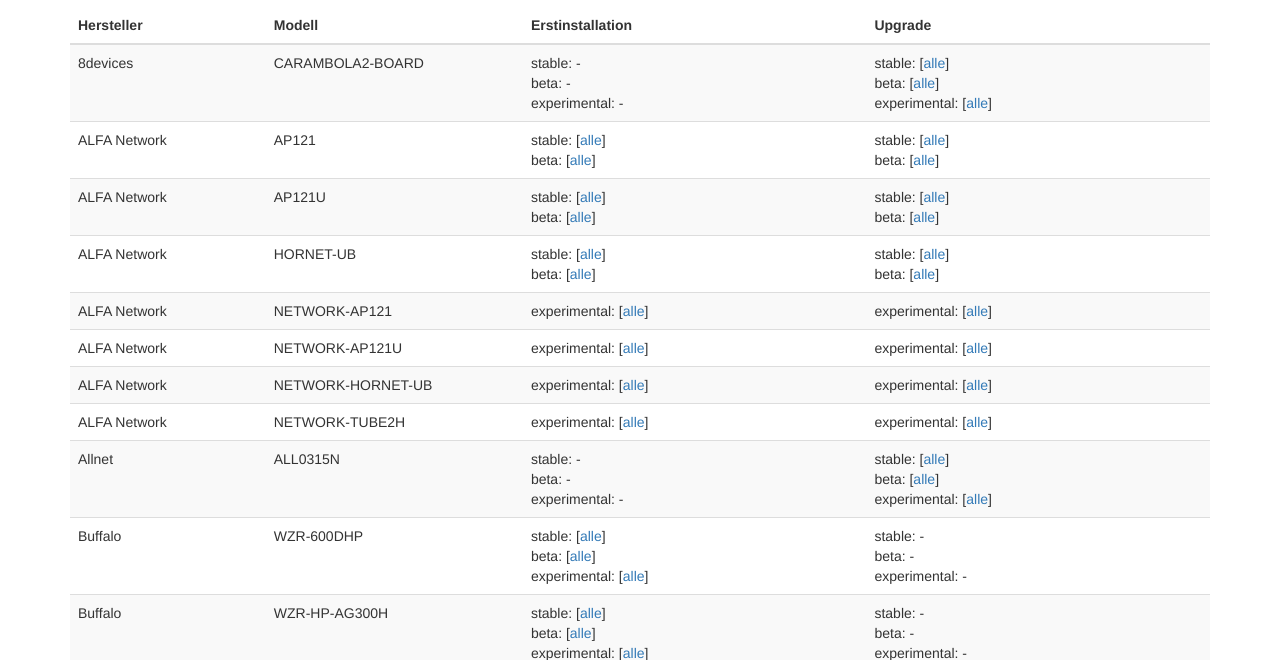
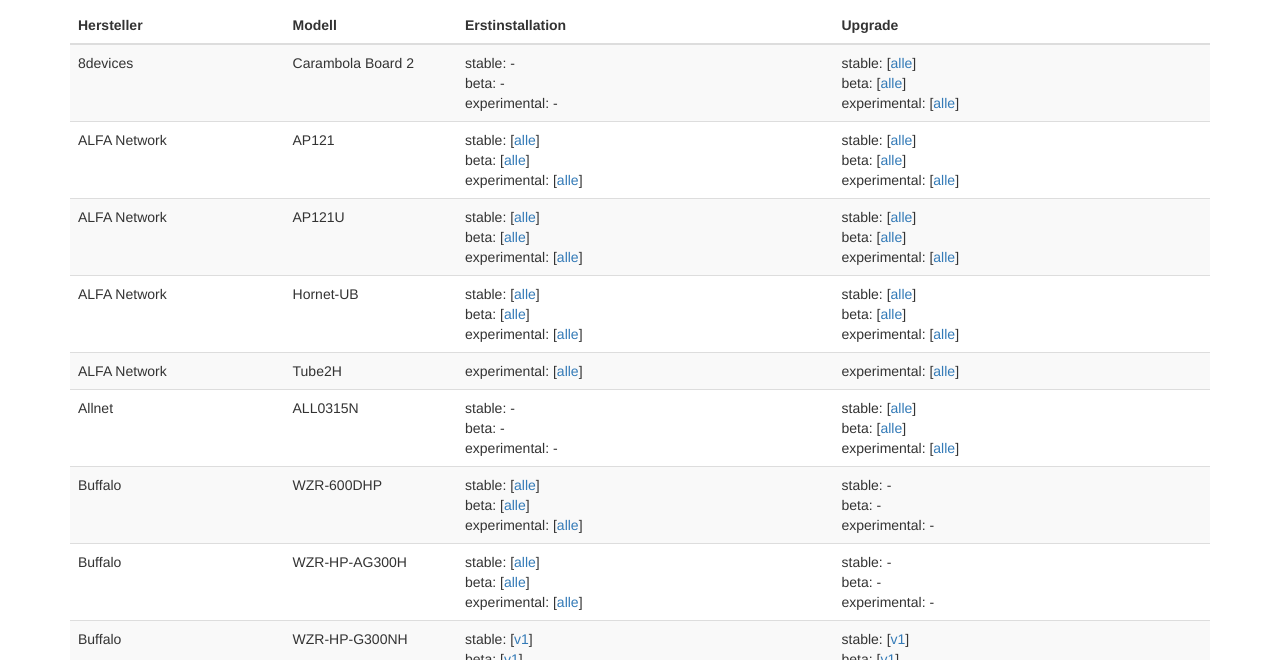
Before and after one commit to freifunk-darmstadt/gluon-firmware-selector, a plain HTML site: page index.html in a window 1280 px wide. Both pictures are taken after a click on the element "Tabelle anzeigen". Shown: the part 140-800 px from the top of the page. Drawn offline with Linux system fonts and the light colour scheme.

Commit message:
Parse router models from devices.js
Model and revision names are now parsed using regular expressions
instead of trying to guess the model name by vendor specific rules.

```diff
--- a/app.js
+++ b/app.js
@@ -13,31 +13,12 @@
  * along with this program.  If not, see <http://www.gnu.org/licenses/>.
  */
 
-var app = function(){
+var firmwarewizard = function(){
   var app = {};
 
   var config = {
     imageBasePath: './images/',
     gluonPrefix: 'gluon-ffda-',
-    vendors: {
-      "8devices": "8devices",
-      "alfa": "ALFA Network",
-      "allnet": "Allnet",
-      "buffalo": "Buffalo",
-      "d-link": " D-Link",
-      "gl": "GL Innovations",
-      "lemaker": "LeMaker",
-      "linksys": "Linksys",
-      "meraki": "Meraki",
-      "netgear": "Netgear",
-      "onion": "Onion",
-      "openmesh": "Open-Mesh",
-      "raspberry": "Raspberry Pi Foundation",
-      "tp-link": "TP-Link",
-      "ubiquiti": "Ubiquiti",
-      "wd": "Western Digital",
-      "x86": "-"
-    },
     typeNames: {
       "factory": "Erstinstallation",
       "sysupgrade": "Upgrade"
@@ -52,7 +33,7 @@
 
   var wizard = parseWizardObject();
   app.currentVersions = {};
-  var routers = {};
+  var available_images = {};
 
   function createHistoryState(wizard) {
     if (!window.history || !history.pushState) return;
@@ -102,7 +83,6 @@
 
   // ----- methods to set options -----
   app.setVendor = function(vendor) {
-    console.log("Setting vendor: " + vendor);
     wizard.vendor = vendor;
     wizard.model = -1;
     wizard.revision = -1;
@@ -112,11 +92,9 @@
   };
 
   app.setModel = function(model) {
-    console.log("Setting model: " + model);
     wizard.model = model;
     wizard.revision = -1;
     wizard.imageType = -1;
-
 
     if (wizard.model != -1) {
       // skip revision selection if there is only the option 'alle'
@@ -139,7 +117,6 @@
 
   app.setRevision = function(revision, silentUpdate) {
     if (silentUpdate === undefined) silentUpdate = false;
-    console.log("Setting revision: " + revision);
     wizard.revision = revision;
     wizard.imageType = -1;
     if (!silentUpdate) {
@@ -149,7 +126,6 @@
   };
 
   app.setImageType = function(type) {
-    console.log("Setting image type: " + type);
     wizard.imageType = type;
     createHistoryState(wizard);
     updateHTML(wizard);
@@ -184,28 +160,6 @@
 
     rname = decodeURIComponent(name).substring(config.gluonPrefix.length);
 
-    var revision = 'alle';
-    var revisionposition = rname.search(/v[0-9]+(.[0-9]+)?./);
-
-    rname = rname.replace('-sysupgrade', '');
-    rname = rname.replace(/\.bin$/, '');
-    rname = rname.replace(/\.img$/, '');
-    rname = rname.replace(/\.tar$/, '');
-    rname = rname.replace(/\.img.gz$/, '');
-    rname = rname.replace(/\.vdi$/, '');
-    rname = rname.replace(/\.vmdk$/, '');
-
-    if (revisionposition != -1) {
-      revision = rname.substring(revisionposition);
-      rname = rname.substring(0, revisionposition-1);
-    } else {
-      revisionposition = rname.search(/-(a|b|c)[0-9]$/);
-      if (revisionposition != -1) {
-        revision = rname.substring(revisionposition+1);
-        rname = rname.substring(0, revisionposition);
-      }
-    }
-
     var version;
     if (rname.search(/[0-9]+.[0-9]+.[0-9]+-[0-9]{8}/) != -1) {
       // version with date in it (e.g. 0.8.0-20160502)
@@ -213,50 +167,73 @@
     } else {
       version = rname.substring(0, rname.search('-'));
     }
-
     rname = rname.substring(version.length+1);
 
-    var vendor = "unknown";
-    for (var v in config.vendors) {
-      if (config.vendors.hasOwnProperty(v) && rname.startsWith(v)) {
+    rname = rname.replace('-sysupgrade', '');
+    rname = rname.replace(/\.bin$/, '');
+    rname = rname.replace(/\.img$/, '');
+    rname = rname.replace(/\.tar$/, '');
+
+    var vendor;
+    for (var v in vendormodels) {
+      if (vendormodels.hasOwnProperty(v) && rname.startsWith(v)) {
         vendor = v;
         break;
       }
     }
-    if (vendor == "unknown") {
-      console.log("Unknown vendor", rname, name);
+    if (vendor === undefined) {
+      console.log("Unknown vendor", name);
+      return;
     }
-    var vendorFullname = config.vendors[vendor];
+    var vendorFullname = vendormodels[vendor].displayName;
 
     rname = rname.substring(vendor.length+1);
 
-    var model = '';
-    if (vendor == 'ubiquiti') {
-      m = rname.split('-');
-      for(var i = 0; i < m.length; i++) {
-        if (m[i] == 'ls') {
-          model += 'LiteStation';
-        } else if (m[i].replace(/[0-9]/g, '').length < 3) {
-          model += m[i].toUpperCase();
-        } else {
-          model += m[i].charAt(0).toUpperCase() + m[i].slice(1);
+    var model, revision;
+    for (var regex in vendormodels[vendor].models) {
+      matches = (new RegExp("^"+regex)).exec(rname);
+      if (matches === null) continue;
+
+      if (!$.isArray(matches)) {
+        console.log("[ERROR] matches is not an array", matches);
+        return;
+      }
+      if (rname.length != matches[0].length) {
+        console.log("[ERROR] device not parsed completely. Saw",
+                    matches[0], "instead of", rname, "||", name);
+        return;
+      }
+
+      model = vendormodels[vendor].models[regex];
+
+      if (model == "--ignore--"){
+        //console.log("ignoring", name);
+        return;
+      }
+
+      // e.g. "(om5p-ac$)()": ["OM5P-AC", "v1"]
+      // or   "(om5p-ac$)()": ["OM5P-AC"]
+      if ($.isArray(model)) {
+        if (model.length > 1) {
+          revision = model[1];
         }
-        if (i != m.length) model += ' ';
+        model = model[0];
       }
-    } else if (vendor == 'tp-link') {
-      model = rname.toUpperCase();
-      if (!rname.startsWith('tl')) {
-        model = model.replace('-', ' ');
-        model = model.replace('ARCHER', 'Archer');
-        model = model.replace('CPE', 'CPE ');
+
+      if (revision === undefined && matches.length == 3) {
+        revision = matches[2];
+        if (revision === "") revision = "alle";
       }
-      model = model.replace('N-ND', 'N/ND');
-    } else if (vendor == 'gl') {
-      model = rname.replace('inet-', 'iNet ');
-    } else if (vendor == 'd-link') {
-      model = rname.replace('-rev', '').toUpperCase();
-    } else {
-      model = rname.toUpperCase();
+
+      if (model === undefined || revision === undefined) {
+        console.log("Unable to parse model / revision", name);
+        return;
+      }
+    }
+
+    if (model === undefined) {
+      console.log("Unknown model", rname, "|| vendor:", vendor, "||", name);
+      return;
     }
 
     var routerRevision = {
@@ -269,10 +246,10 @@
 
     app.currentVersions[branch] = version;
 
-    if(routers.hasOwnProperty(vendor+model)) {
-      routers[vendor+model].revisions.push(routerRevision);
+    if(available_images.hasOwnProperty(vendor+model)) {
+      available_images[vendor+model].revisions.push(routerRevision);
     } else {
-      routers[vendor+model] = {
+      available_images[vendor+model] = {
         "vendor": vendor,
         "model": model,
         "revisions": [routerRevision]
@@ -289,17 +266,17 @@
   }
 
   function getRevisions() {
-    if (!routers.hasOwnProperty(wizard.model) ||
-        !routers[wizard.model].revisions) {
+    if (!available_images.hasOwnProperty(wizard.model) ||
+        !available_images[wizard.model].revisions) {
       return -1;
     }
 
-    if (!$.isArray(routers[wizard.model].revisions)) {
+    if (!$.isArray(available_images[wizard.model].revisions)) {
       app.genericError();
       return -1;
     }
 
-    return routers[wizard.model].revisions;
+    return available_images[wizard.model].revisions;
   }
 
   // update all elements of the page according to the wizard object
@@ -318,11 +295,12 @@
       $('.vendorselect').append(
         createOption(-1, "-- Bitte Hersteller wählen --"));
 
-      for (var vendor in config.vendors) {
-        if (config.vendors.hasOwnProperty(vendor)) {
+      for (var vendor in vendormodels) {
+        if (vendormodels.hasOwnProperty(vendor)) {
           if (vendor != 'x86') {
             $('.vendorselect').append(
-              createOption((vendor), config.vendors[vendor], wizard.vendor));
+              createOption(vendor, vendormodels[vendor].displayName,
+                           wizard.vendor));
           }
         }
       }
@@ -334,10 +312,18 @@
       $('.modelselect').append(
         createOption(-1, "-- Bitte Modell wählen --"));
 
-      for (var r in routers) {
-        if (routers.hasOwnProperty(r) && routers[r].vendor == wizard.vendor) {
+      var sortedrouters = [];
+      for(var key in available_images) {
+        sortedrouters[sortedrouters.length] = key;
+      }
+      sortedrouters.sort();
+
+      for (key in sortedrouters) {
+        var r = sortedrouters[key];
+        if (available_images.hasOwnProperty(r) &&
+            available_images[r].vendor == wizard.vendor) {
           $('.modelselect').append(
-            createOption(r, routers[r].model, wizard.model));
+            createOption(r, available_images[r].model, wizard.model));
         }
       }
     }
@@ -440,15 +426,16 @@
     // === show the firmware table ===
     $(".firmwareTable table tbody").html('');
     var sortedrouters = [];
-    for(var key in routers) {
+    for(var key in available_images) {
       sortedrouters[sortedrouters.length] = key;
     }
     sortedrouters.sort();
 
     for (key in sortedrouters) {
-      var router = routers[sortedrouters[key]];
+      var router = available_images[sortedrouters[key]];
 
-      var vendorFullname = config.vendors[router.vendor] || router.vendor;
+      var vendorFullname = vendormodels[router.vendor].displayName ||
+                           router.vendor;
 
       var upgradeHTML = {
         "stable": '',
--- /dev/null
+++ b/devices.js
@@ -0,0 +1,220 @@
+var vendormodels = {
+  "8devices": {
+    "displayName": "8devices",
+    "models": {
+      "(carambola2-board)()": ["Carambola Board 2"]
+    }
+  },
+  "alfa": {
+    "displayName": "ALFA Network",
+    "models": {
+      "(ap121$)()": "AP121",
+      "network-(ap121$)()": "AP121",
+      "(ap121u)()": "AP121U",
+      "network-(ap121u)()": "AP121U",
+      "(hornet-ub)()": "Hornet-UB",
+      "network-(hornet-ub)()": "Hornet-UB",
+      "network-(tube2h)()": "Tube2H"
+    }
+  },
+  "allnet": {
+    "displayName": "Allnet",
+    "models": {
+      "(all0315n)()": "ALL0315N"
+    }
+  },
+  "buffalo": {
+    "displayName": "Buffalo",
+    "models": {
+      "(wzr-600dhp)()": "WZR-600DHP",
+      "(wzr-hp-ag300h)()": "WZR-HP-AG300H",
+      "(wzr-hp-g300h)()": "WZR-HP-G300H",
+      "(wzr-hp-g300nh$)()": ["WZR-HP-G300NH", "v1"],
+      "(wzr-hp-g300nh2)()": ["WZR-HP-G300NH", "v2"],
+      "(wzr-hp-g450h)()": "WZR-HP-G450H"
+    }
+  },
+  "d-link": {
+    "displayName": " D-Link",
+    "models": {
+      "(dir-505)-rev-(a[0-9])": "DIR-505",
+      "(dir-615)-rev-(c1)": "DIR-615",
+      "(dir-825)-rev-(b1)": "DIR-825",
+      "(dir-860l)-(b1)": "DIR-860L"
+    }
+  },
+  "gl": {
+    "displayName": "GL Innovations",
+    "models": {
+      "(ar150)()": "AR150",
+      "(inet-6408a)-(v[0-9])": "iNet 6408a",
+      "(inet-6416a)-(v[0-9])": "iNet 6416a"
+    }
+  },
+  "lemaker": {
+    "displayName": "LeMaker",
+    "models": {
+      "(banana-pi)().img.gz": "Banana Pi",
+      "(banana-pro)().img.gz": "Banana Pro",
+      "(lamobo)-(r1).img.gz": "Lamobo"
+    }
+  },
+  "linksys": {
+    "displayName": "Linksys",
+    "models": {
+      "(wrt160nl)()": "WRT160NL"
+    }
+  },
+  "meraki": {
+    "displayName": "Meraki",
+    "models": {
+      "(mr12)()": "MR12",
+      "(mr16)()": "MR16",
+      "(mr62)()": "MR62",
+      "(mr66)()": "MR66"
+    }
+  },
+  "mikrotik": {
+    "displayName": "Mikrotik",
+    "models": {
+      "(rootfs)().tar.gz": "--ignore--",
+      "(vmlinux)()-lzma.elf": "--ignore--"
+    }
+  },
+  "netgear": {
+    "displayName": "Netgear",
+    "models": {
+      "(wnr2200)()": "WNR2200",
+      "(wndr3700$)()": ["WNDR3700", "v1"],
+      "(wndr3700)(v[0-9])": ["WNDR3700"],
+      "(wndr3800$)()": "WNDR3800",
+      "(wndr4300$)()": "WNDR4300",
+      "(wndrmac$)()": ["WNDRMAC", "v1"],
+      "(wndrmac)(v[0-9])": "WNDRMAC"
+    }
+  },
+  "onion": {
+    "displayName": "Onion",
+    "models": {
+      "(omega$)()": "Omega",
+    }
+  },
+  "openmesh": {
+    "displayName": "Open-Mesh",
+    "models": {
+      "(mr1750$)()": ["MR1750", "v1"],
+      "(mr1750)(v[0-9])": ["MR1750"],
+      "(mr600$)()": ["MR600", "v1"],
+      "(mr600)(v[0-9])": ["MR600"],
+      "(mr900$)()": ["MR900", "v1"],
+      "(mr900)(v[0-9])": ["MR900"],
+      "(om2p-hs$)()": ["OM2P HS", "v1"],
+      "(om2p-hs)(v[0-9])": "OM2P HS",
+      "(om2p-lc$)()": ["OM2P LC", "v1"],
+      "(om2p$)()": ["OM2P", "v1"],
+      "(om2p)(v[0-9])": "OM2P",
+      "(om5p-ac$)()": ["OM5P-AC", "v1"],
+      "(om5p-ac)(v[0-9])": ["OM5P-AC"],
+      "(om5p$)()": "OM5P",
+      "(om5p-an)()": "OM5P-AN"
+    }
+  },
+  "raspberry": {
+    "displayName": "Raspberry Pi Foundation",
+    "models": {
+      "(pi.img.gz)()": "PI",
+      "(pi-2.img.gz)()": "PI 2"
+    }
+  },
+  "tp-link": {
+    "displayName": "TP-Link",
+    "models": {
+      "(archer-c5)-(v[0-9]+)": "Archer C5",
+      "(archer-c7)-(v[0-9]+)": "Archer C7",
+      "(cpe210)-(v[0-9].[0-9])": "CPE 210",
+      "(cpe220)-(v[0-9].[0-9])": "CPE 220",
+      "(cpe510)-(v[0-9].[0-9])": "CPE 510",
+      "(cpe520)-(v[0-9].[0-9])": "CPE 520",
+      "(tl-mr13u)-(v[0-9]+)": "TL-MR13U",
+      "(tl-mr3020)-(v[0-9]+)": "TL-MR3020",
+      "(tl-mr3040)-(v[0-9]+)": "TL-MR3040",
+      "(tl-mr3220)-(v[0-9]+)": "TL-MR3220",
+      "(tl-mr3420)-(v[0-9]+)": "TL-MR3420",
+      "(tl-wa701n-nd)-(v[0-9]+)": "TL-WA701N-ND",
+      "(tl-wa750re)-(v[0-9]+)": "TL-WA750RE",
+      "(tl-wa7510n)-(v[0-9]+)": "TL-WA7510N",
+      "(tl-wa801n-nd)-(v[0-9]+)": "TL-WA801N-ND",
+      "(tl-wa830re)-(v[0-9]+)": "TL-WA830RE",
+      "(tl-wa850re)-(v[0-9]+)": "TL-WA850RE",
+      "(tl-wa860re)-(v[0-9]+)": "TL-WA860RE",
+      "(tl-wa901n-nd)-(v[0-9]+)": "TL-WA901N-ND",
+      "(tl-wdr3500)-(v[0-9]+)": "TL-WDR3500",
+      "(tl-wdr3600)-(v[0-9]+)": "TL-WDR3600",
+      "(tl-wdr4300)-(v[0-9]+)": "TL-WDR4300",
+      "(tl-wdr4900)-(v[0-9]+)": "TL-WDR4900",
+      "(tl-wr1043n-nd)-(v[0-9]+)": "TL-WR1043N-ND",
+      "(tl-wr2543n-nd)-(v[0-9]+)": "TL-WR2543N-ND",
+      "(tl-wr703n)-(v[0-9]+)": "TL-WR703N",
+      "(tl-wr710n)-(v[0-9]$|v[0-9].[0-9])": "TL-WR710N",
+      "(tl-wr740n-nd)-(v[0-9]+)": "TL-WR740N-ND",
+      "(tl-wr741n-nd)-(v[0-9]+)": "TL-WR741N-ND",
+      "(tl-wr743n-nd)-(v[0-9]+)": "TL-WR743N-ND",
+      "(tl-wr841n-nd)-(v[0-9]+)": "TL-WR841N-ND",
+      "(tl-wr842n-nd)-(v[0-9]+)": "TL-WR842N-ND",
+      "(tl-wr843n-nd)-(v[0-9]+)": "TL-WR843N-ND",
+      "(tl-wr940n-nd)-(v[0-9]+)": "TL-WR940N-ND",
+      "(tl-wr941n-nd)-(v[0-9]+)": "TL-WR941N-ND",
+    }
+  },
+  "ubiquiti": {
+    "displayName": "Ubiquiti",
+    "models": {
+      "(airgateway)()": "AirGateway",
+      "(airrouter)()": "AirRouter",
+      "(bullet-m$)()": "--ignore--",
+      "(bullet-m2)()": ["Bullet", "M2"],
+      "(bullet-m5)()": ["Bullet", "M5"],
+      "(loco-m$)()": "--ignore--",
+      "(loco-m-xw)()": ["Nanostation Loco", "M XW"],
+      "(ls-sr71)()": "Litestation SR71",
+      "(nanostation-loco-m2)()": ["Nanostation Loco", "M2"],
+      "(nanostation-loco-m5)()": ["Nanostation Loco", "M5"],
+      "(nanostation-m$)()": "--ignore--",
+      "(nanostation-m-xw)()": ["Nanostation", "M XW"],
+      "(nanostation-m2)()": ["Nanostation", "M2"],
+      "(nanostation-m5)()": ["Nanostation", "M5"],
+      "(picostation-m$)()": "--ignore--",
+      "(picostation-m2$)()": ["Picostation", "M2"],
+      "(rocket-m$)()": "--ignore--",
+      "(rocket-m-xw)()": ["Rocket", "M XW"],
+      "(rocket-m2)()": ["Rocket", "M2"],
+      "(rocket-m5)()": ["Rocket", "M5"],
+      "(unifi$)()": "UniFi AP",
+      "(unifi-ap-pro)()": "UniFi AP Pro",
+      "(unifi-ac-pro)()": "UniFi AP AC Pro",
+      "(unifi-ac-lite)()": "UniFi AP AC Lite",
+      "(unifiap-outdoor$)()": "UniFi AP Outdoor",
+      "(unifiap-outdoor\\+$)()": "UniFi AP Outdoor+"
+    }
+  },
+  "wd": {
+    "displayName": "Western Digital",
+    "models": {
+      "(my-net-n600)()": "My Net N600",
+      "(my-net-n750)()": "My Net N750"
+    }
+  },
+  "x86": {
+    "displayName": "-",
+    "models": {
+      "(generic.img.gz)()": "generic 32bit",
+      "(64.img.gz)()": "generic 64bit",
+      "(virtualbox.vdi)()": "VirtualBox 32bit",
+      "(64-virtualbox.vdi)()": "VirtualBox 64bit",
+      "(vmware.vmdk)()": "VMware 32bit",
+      "(64-vmware.vmdk)()": "VMware 64bit",
+      "(kvm.img.gz)()": "KVM 32bit",
+      "(xen.img.gz)()": "XEN 32bit"
+    }
+  }
+};
```
Also changed, not shown: index.html (+9 -5 lines).
